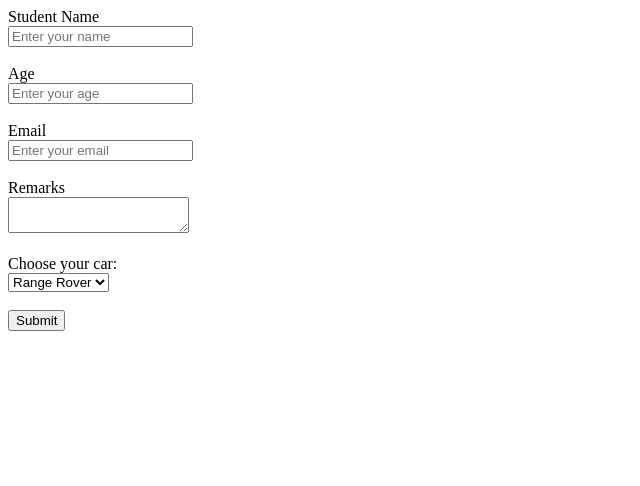
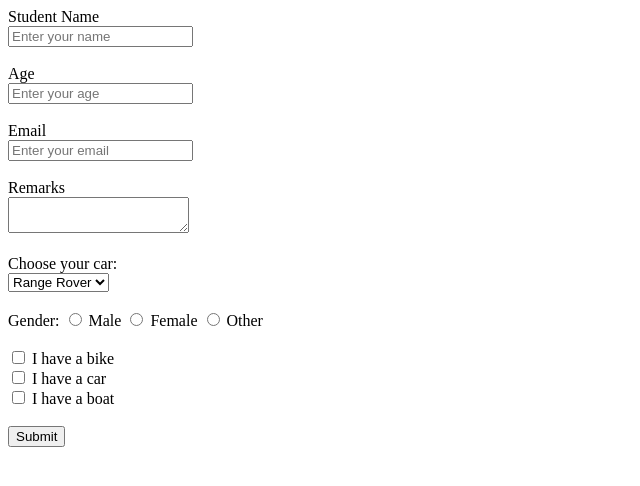
Before and after one commit to NIKUNJMALTARE/MERN, a plain HTML site: page form.html in a window 1280 px wide. Shown: the whole page, without its empty margins (0-640 px from the left). Drawn offline with Linux system fonts and the light colour scheme.

Commit message:
Add checkbox and radio button

```diff
--- a/form.html
+++ b/form.html
@@ -28,7 +28,20 @@
         </select>
         <br>
         <br>
+        Gender: <input type="radio" name="r1">
+        Male <input type="radio" name="r1">
+        Female <input type="radio" name="r1"> Other <br>
+        <br>
+        <input type="checkbox" id="vehicle1" name="vehicle1" value="Bike">
+        <label for="vehicle1"> I have a bike</label><br>
+        <input type="checkbox" id="vehicle2" name="vehicle2" value="Car">
+        <label for="vehicle2"> I have a car</label><br>
+        <input type="checkbox" id="vehicle3" name="vehicle3" value="Boat">
+        <label for="vehicle3"> I have a boat</label>
+        <br>
+        <br>
         <input type="submit" value="Submit">
+
     </form>
 </body>
 </html>
```
